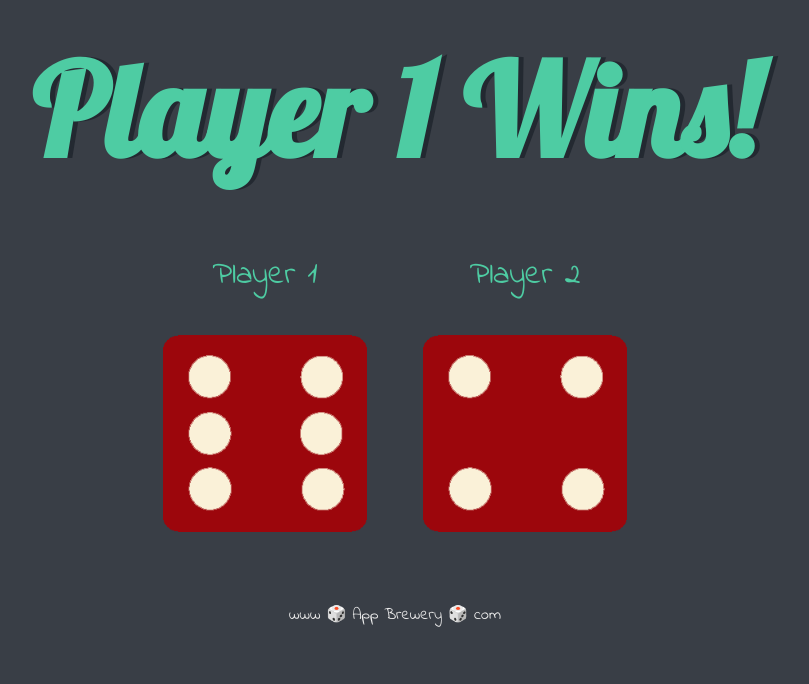
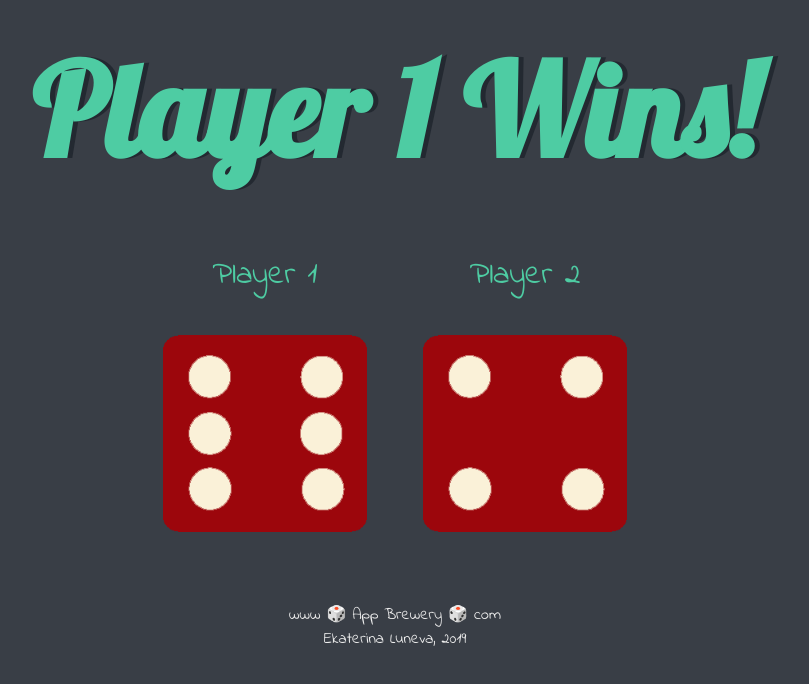
Before and after one commit to nebokali/dicee, a plain HTML site: page index.html in a window 1280 px wide. Shown: the whole page, without its empty margins (245-1054 px from the left). Drawn offline with Linux system fonts and the light colour scheme.

Commit message:
index.html

```diff
--- a/index.html
+++ b/index.html
@@ -28,7 +28,8 @@
   </body>
 
   <footer>
-    www 🎲 App Brewery 🎲 com
+    www 🎲 App Brewery 🎲 com<br>
+    Ekaterina Luneva, 2019
   </footer>
   <script src="index.js"></script>
 </html>
```
